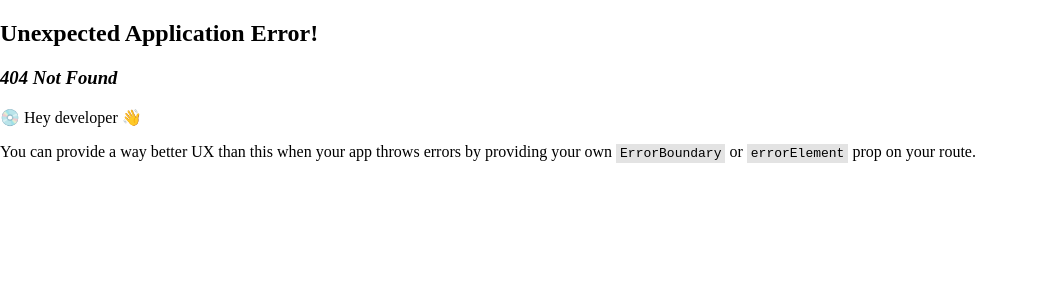
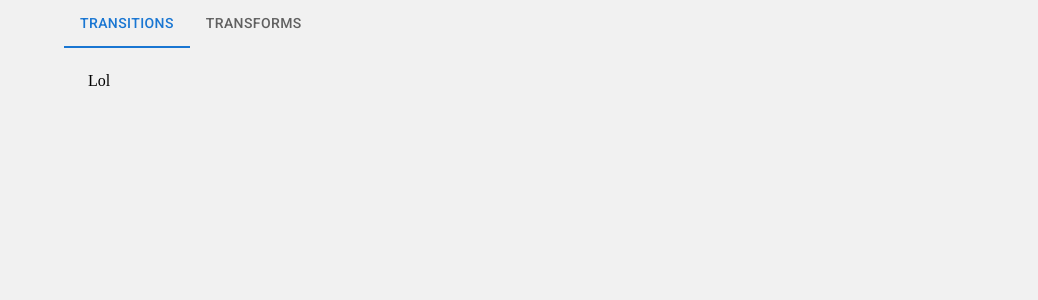
Before and after one commit to bdmtnz/briefcase, a React (Vite) app: page /animations in a window 1280 px wide. Before the commit this address had no page. Shown: the top 300 px of the page, without its empty margins (0-1038 px from the left). Built offline with nearby package versions, Linux system fonts and the light colour scheme.

Commit message:
Add languages

```diff
--- /dev/null
+++ b/src/app/pages/animation/Animation.hooks.tsx
@@ -0,0 +1,30 @@
+import { useState } from "react"
+import { ITabsParam } from "../../shared/components/tabs/Tabs.model"
+
+
+export const useAnimation = () => {
+    const [tabs, setTabs] = useState<ITabsParam>({
+        defaultTab: 0,
+        tabs: [
+            {
+                label: 'Transitions',
+                value: 0,
+                element: <div>Lol</div>
+            },
+            {
+                label: 'Transforms',
+                value: 1,
+                element: <div>Lol 2</div>
+            },
+        ]
+    })
+
+    return {
+        state: {
+            tabs
+        },
+        actions: {
+            setTabs
+        }
+    }
+}
--- /dev/null
+++ b/src/app/pages/animation/Animation.tsx
@@ -0,0 +1,16 @@
+import TabsCustom from '../../shared/components/tabs/Tabs'
+import { useAnimation } from './Animation.hooks'
+import './Animation.scss'
+
+const Animation = () => {
+
+    const { state, actions } = useAnimation()
+
+    return (
+        <div className='root-animation'>
+            <TabsCustom {...state.tabs}/>
+        </div>
+    )
+}
+
+export default Animation
--- a/src/app/routes/Router.tsx
+++ b/src/app/routes/Router.tsx
@@ -1,8 +1,8 @@
 import {
     createBrowserRouter
 } from "react-router-dom"
-import Transition from "../pages/animation/transition/Transition"
 import Layout from "../shared/layout/Layout"
+import Animation from "../pages/animation/Animation"
 
 const AppRouter = createBrowserRouter([
     {
@@ -10,8 +10,8 @@ const AppRouter = createBrowserRouter([
       element: <div>Hello world!</div>
     },
     {
-        path: "/transition",
-        element: <Layout children={<Transition/>}/>
+        path: "/animations",
+        element: <Layout children={<Animation/>}/>
     }
 ])
 
--- /dev/null
+++ b/src/app/shared/components/tabs/Tabs.tsx
@@ -0,0 +1,68 @@
+import { Box, Tab, Tabs } from '@mui/material';
+import { useState } from 'react';
+
+import './Tabs.scss'
+import { ITabsParam } from './Tabs.model';
+
+interface TabPanelProps {
+  children?: React.ReactNode;
+  index: number;
+  value: number;
+}
+
+function TabPanel(props: TabPanelProps) {
+  const { children, value, index, ...other } = props;
+
+  return (
+    <div
+      role="tabpanel"
+      hidden={value !== index}
+      id={`vertical-tabpanel-${index}`}
+      aria-labelledby={`vertical-tab-${index}`}
+      {...other}
+    >
+      {value === index && (
+        <Box sx={{ p: 3 }}>
+          {children}
+        </Box>
+      )}
+    </div>
+  );
+}
+
+const TabsCustom = ({defaultTab = 0, tabs}:ITabsParam) => {
+    const [value, setValue] = useState(defaultTab)
+
+    const handleChange = (event: React.SyntheticEvent, newValue: number) => {
+      setValue(newValue);
+    }
+
+    return (
+      <Box sx={{ width: '100%' }}>
+        <Tabs
+          onChange={handleChange}
+          value={value}
+          aria-label="Tabs where each tab needs to be selected manually"
+        >
+          {
+            tabs.map(tab => {
+              return (
+                <Tab label={tab.label} value={tab.value}/>
+              )
+            })
+          }
+        </Tabs>
+        {
+          tabs.map(tab => {
+            return (
+              <TabPanel value={value} index={tab.value}>
+                {tab.element}
+              </TabPanel>
+            )
+          })
+        }
+      </Box>
+    );
+}
+
+export default TabsCustom
--- a/src/index.scss
+++ b/src/index.scss
@@ -1,4 +1,5 @@
 body {
     padding: 0;
     margin: 0;
+    background-color: rgb(241, 241, 241);
 }
```
Also changed, not shown: src/app/langs/enUS.ts (added, +12 -0 lines), src/app/langs/esCO.ts (added, +12 -0 lines), src/app/langs/lang.model.ts (added, +10 -0 lines), src/app/shared/components/tabs/Tabs.model.ts (added, +15 -0 lines), src/app/pages/animation/Animation.scss (added), src/app/shared/components/tabs/Tabs.scss (added).
